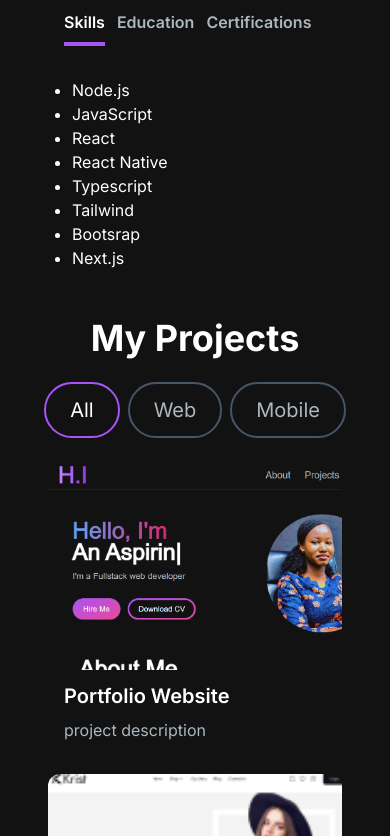
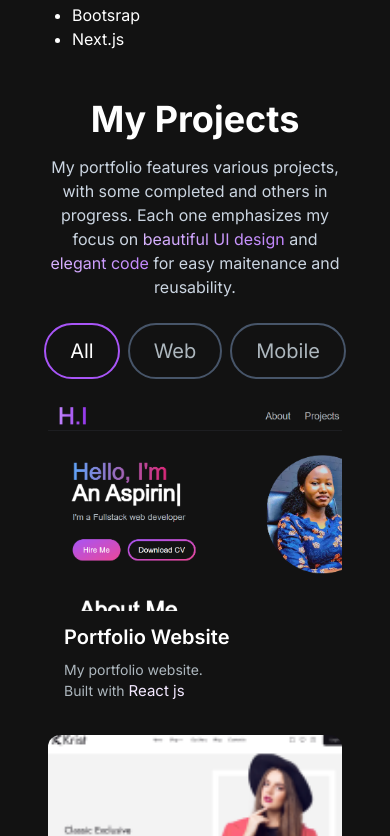
Before and after one commit to hopeifeanyi1/portfolio, a Next.js app: page / in a window 390 px wide. Shown: the part 1164-2000 px from the top of the page. Built offline with nearby package versions, Linux system fonts and the light colour scheme.

Commit message:
added project description and link to project

```diff
--- a/src/app/components/EmailSection.jsx
+++ b/src/app/components/EmailSection.jsx
@@ -41,7 +41,7 @@ const EmailSection = () => {
   };
 
   return (
-    <section className='grid md:grid-cols-2 my-12 md:my-12 py-24 gap-4 relative' id="contact">
+    <section className='grid md:grid-cols-2 my-0 md:my-12 py-24 gap-4 relative' id="contact">
       <div className="bg-[radial-gradient(ellipse_at_center,_var(--tw-gradient-stops))] from-purple-900 to-transparent rounded-full h-80 w-80 z-0 blur-lg absolute top-3/4 -left-4 transform -translate-x-1/2 -translate-1/2"></div>
       <div className="z-10">
         <h5 className="text-xl font-bold text-white my-2">
@@ -79,7 +79,7 @@ const EmailSection = () => {
                 id = 'messsage'
                 required
                 placeholder='Hello, I am interested in your work. I would like to know more about your projects.'
-                className='bg-[#18191e] border border-[#33353f] placeholder-[#9ca2a9] text-gray-100 text-sm rounded-lg w-full p-2.5'
+                className='bg-[#18191e] border border-[#33353f] placeholder-[#9ca2a9] text-gray-100 text-sm rounded-lg w-full p-2.5 h-[15vh]'
               />
             </div>
             <button
--- a/src/app/components/NavBar.jsx
+++ b/src/app/components/NavBar.jsx
@@ -24,7 +24,7 @@ const NavBar = () => {
   const [navbarOpen, setNavbarOpen] = useState(false);
 
   return (
-    <nav className="fixed mx-auto border border-[#33353F] top-0 left-0 right-0 z-10 bg-[#121212] bg-opacity-0 backdrop-blur-2xl lg:backdrop-blur-0 dark:border-[#33353F] dark:bg-zinc-800/30 lg:dark:bg-[#121212]">
+    <nav className="fixed mx-auto border border-[#33353F] top-0 left-0 right-0 z-10 bg-[#121212] lg:bg-opacity-100 bg-opacity-0 backdrop-blur-2xl lg:backdrop-blur-0 dark:border-[#33353F] dark:bg-zinc-800/30 lg:dark:bg-[#121212]">
       <div className="flex container lg:py-4 flex-wrap items-center justify-between mx-auto px-4 py-2">
         <Link
           href={"/"}
--- a/src/app/components/ProjectCard.jsx
+++ b/src/app/components/ProjectCard.jsx
@@ -2,7 +2,7 @@ import React from 'react'
 import { CodeBracketIcon, EyeIcon } from '@heroicons/react/24/outline'
 import Link from 'next/link'
 
-const ProjectCard = ({ imgUrl, title, description, gitUrl, previewUrl}) => {
+const ProjectCard = ({ imgUrl, title, description, gitUrl, previewUrl, tool}) => {
   return (
     <div>
         <div className='h-52 md:h-72 rounded-t-xl relative group bg-cover' style={{background: `url(${imgUrl})`, backgroundSize: "cover"}}>
@@ -17,7 +17,8 @@ const ProjectCard = ({ imgUrl, title, description, gitUrl, previewUrl}) => {
         </div>
         <div className='text-white rounded-b-xl mt-3 bg-[#181818]py-6 px-4'>
             <h5 className='text-xl font-semibold mb-2'>{title}</h5>
-            <p className='text-[#ADB7BE]'>{description}</p>
+            <p className='text-[#ADB7BE] text-[14px]'>{description}</p>
+            <p className='text-[#ADB7BE] text-[14px]'>Built with <span className='text-purple-100 text-[15px]'>{tool}</span></p>
 
         </div>
     </div>
--- a/src/app/components/ProjectSection.jsx
+++ b/src/app/components/ProjectSection.jsx
@@ -9,76 +9,94 @@ const projectData = [
     {
         id: 1,
         title: "Portfolio Website",
-        description: "project description",
+        description: "My portfolio website.",
+        tools: "React js",
         image: "/images/portfoli.png",
         tag: ["All", "Web"],
-        gitUrl: "/",
+        gitUrl: "https://github.com/hopeifeanyi1",
         previewUrl: "/",
 
     },
     {
         id: 2,
         title: "Krist E-Commerce Website",
-        description: "project description",
+        description: "Krist is a shopping E-commerce website.",
+        tools: "React js, Tailwind, Next.js",
         image: "/images/ecommerce.png",
         tag: ["All", "Web"],
-        gitUrl: "/",
+        gitUrl: "https://github.com/hopeifeanyi1",
+        previewUrl: "https://krist-mu.vercel.app/",
+
+    },
+    {
+        id: 3,
+        title: "Movies",
+        description: "This website is a movie catalog showcasing films with titles, images, descriptions, and genres from a JSON file. Users can browse popular movies.",
+        tools: "React js",
+        image: "/images/movie.png",
+        tag: ["All", "Web"],
+        gitUrl: "https://github.com/hopeifeanyi1",
+        previewUrl: "https://movies-ten-alpha.vercel.app/"
+    },
+    {
+        id: 4,
+        title: "Shuttle Bus Tracker",
+        description: "A frontend-only shuttle bus tracker that allows users to locate nearby shuttle buses and provides features for chatting and calling drivers, offering an intuitive user interface for seamless interaction,",
+        tools: "React js, Tailwind, Next",
+        image: "/images/bus.png",
+        tag: ["All", "Web"],
+        gitUrl: "https://github.com/hopeifeanyi1",
+        previewUrl: "https://bus-tracker-tawny.vercel.app/"
+    },
+    {
+        id: 5,
+        title: "Task Management Website",
+        description: "A website that helps users organize and track their tasks. It features tools for creating and setting deadlines for tasks, offering an interface for better productivity and time management.",
+        tools: "React js",
+        image: "/images/project.jpg",
+        tag: ["All", "Web"],
+        gitUrl: "https://github.com/hopeifeanyi1",
         previewUrl: "/",
 
     },
     {
-        id: 3,
-        title: "Bus Tracker",
-        description: "project description",
-        image: "/images/bus.png",
-        tag: ["All", "Web"],
-        gitUrl: "/",
-        previewUrl: "/"
-    },
-    {
-        id: 4,
+        id: 6,
         title: "Bitcoin Trading Website",
-        description: "project description",
+        description: "A frontend-only website for trading bitcion",
+        tools: "React js",
         image: "/images/bitcoi.png",
         tag: ["All", "Web"],
-        gitUrl: "/",
-        previewUrl: "/",
-    },
-    {
-        id: 5,
-        title: "Store Inventory Website",
-        description: "project description",
-        image: "/images/inventory.png",
-        tag: ["All", "Web"],
-        gitUrl: "/",
-        previewUrl: "/",
-    },
-    {
-        id: 6,
-        title: "Weather App",
-        description: "project description",
-        image: "/images/project.jpg",
-        tag: ["All", "Web"],
-        gitUrl: "/",
+        gitUrl: "https://github.com/hopeifeanyi1",
         previewUrl: "/",
     },
     {
         id: 7,
-        title: "Project Management Website",
-        description: "project description",
-        image: "/images/project.jpg",
+        title: "Store Inventory Website",
+        description: "a frontend-only inventory management website for a store. It allows users to view and interact with an intuitive interface designed to manage product inventory.",
+        tools: "React js",
+        image: "/images/inventory.png",
         tag: ["All", "Web"],
-        gitUrl: "/",
+        gitUrl: "https://github.com/hopeifeanyi1",
         previewUrl: "/",
-
     },
     {
         id: 8,
-        title: "Transportation Booking Website",
-        description: "project description",
+        title: "Weather App",
+        description: "A weather website that displays the current weather conditions for any city worldwide. Users can search for a city and get real-time updates",
+        tools: "React js",
         image: "/images/project.jpg",
         tag: ["All", "Web"],
-        gitUrl: "/",
+        gitUrl: "https://github.com/hopeifeanyi1",
+        previewUrl: "/",
+    },
+    {
+        id: 9,
+        title: "Transportation Booking Website",
+        description: "A frontend-only website that allows users to book and get tickets",
+        tools: "React js",
+        image: "/images/project.jpg",
+        tag: ["All", "Web"],
+        gitUrl: "https://github.com/hopeifeanyi1",
         previewUrl: "/",
 
     }
@@ -105,6 +123,7 @@ const ProjectSection = () => {
     return (
         <section id="projects">
             <h2 className='text-center text-4xl font-bold text-white mt-4'>My Projects</h2>
+            <p className='text-slate-300 text-[11-px] text-center mt-4'>My portfolio features various projects, with some completed and others in progress. Each one emphasizes my focus on <span className='font-montserrat text-transparent bg-clip-text bg-gradient-to-r from-purple-300 to-purple-400'>beautiful UI design</span> and <span className='font-montserrat text-transparent bg-clip-text bg-gradient-to-r from-purple-300 to-purple-400'>elegant code</span> for easy maitenance and reusability.</p>
             <div className='text-white flex flex-row justify-center items-center gap-2 py-6'>
                 <ProjectTag
                     onClick={() => handleTabChange("All")}
@@ -135,6 +154,7 @@ const ProjectSection = () => {
                     imgUrl={project.image}
                     gitUrl={project.gitUrl}
                     previewUrl={project.previewUrl}
+                    tool={project.tools}
                     />
                 </motion.li>
                 ))}
```
Also changed, not shown: src/app/components/AboutSection.jsx (+30 -11 lines), 1 other file (tests, documents, lock files or other folders).
